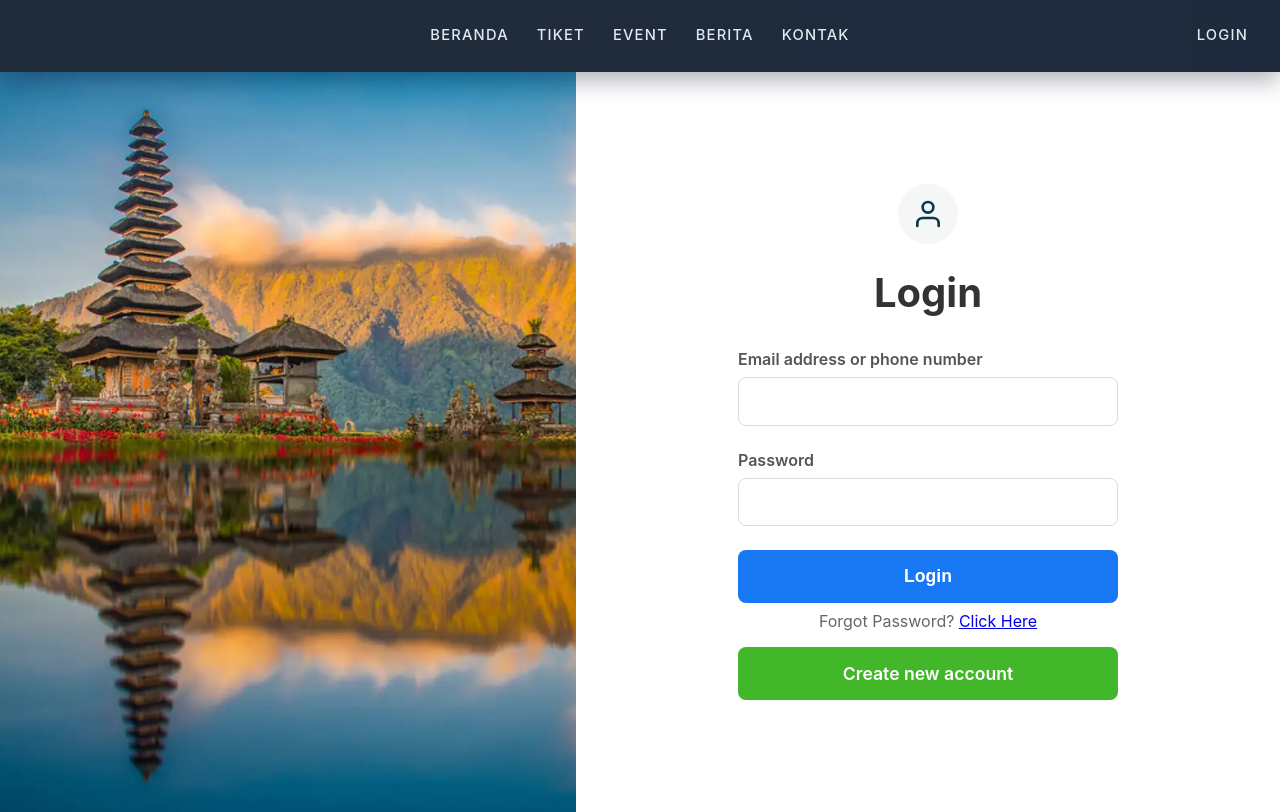
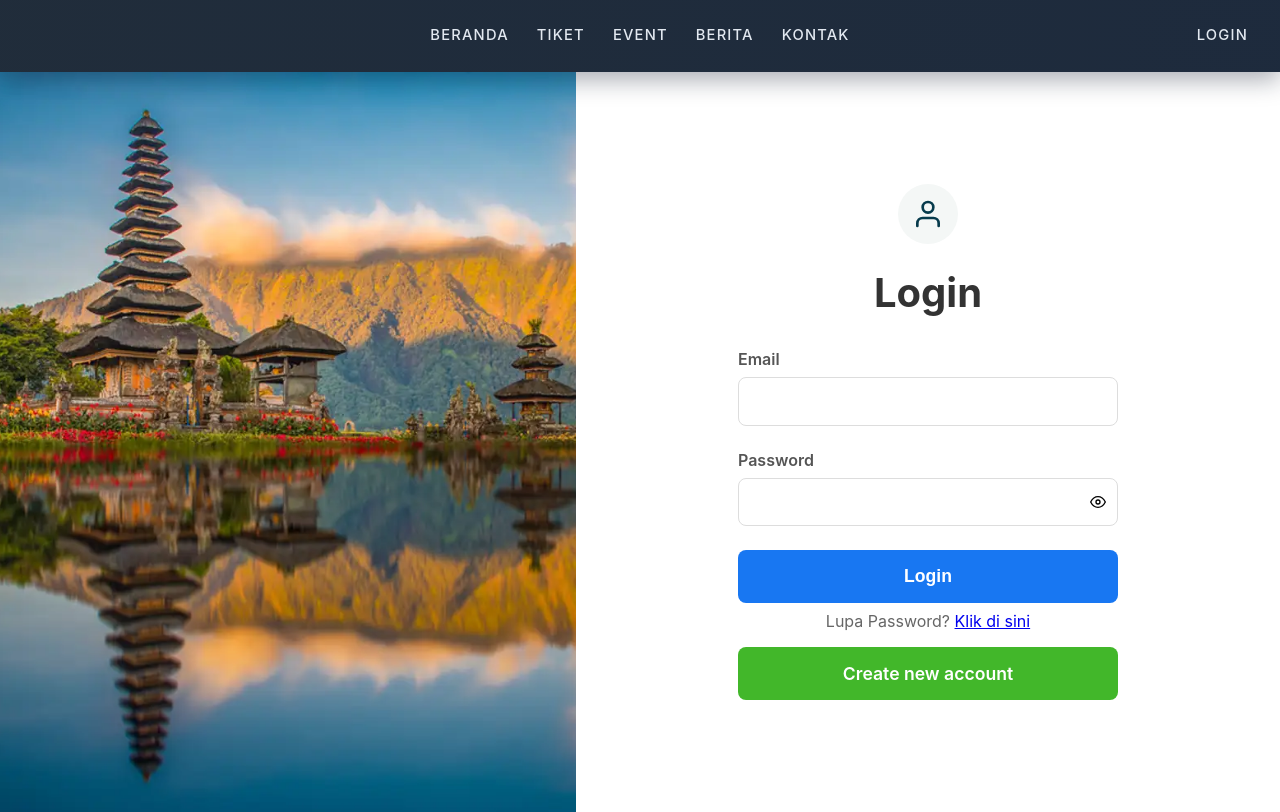
Before and after one commit to ErikZendrato/PBL, a React (Vite) app: page /login in a window 1280 px wide. Built offline with nearby package versions, Linux system fonts and the light colour scheme.

Commit message:
update login

```diff
--- a/src/Pages/Login.jsx
+++ b/src/Pages/Login.jsx
@@ -1,101 +1,157 @@
-import React, { useState } from 'react';
-import { Link, useNavigate } from 'react-router-dom';
-import { useAuth } from '../context/AuthContext.jsx';
-import { FiUser } from 'react-icons/fi'; // Import ikon
-import '../App.css'; // Import styling
+// import React, { useState } from "react";
+// import { Link, useNavigate } from "react-router-dom";
+// import { useAuth } from "../context/AuthContext.jsx";
+// import { FiUser, FiEye, FiEyeOff } from "react-icons/fi";
+// import axios from "axios";
+// import "../App.css";
+// import baturImage from "../assets/batur.jpg";
 
-// Import gambar dari assets
-// Pastikan path ini benar!
-import baturImage from '../assets/batur.jpg';
+// function Login() {
+//   const [email, setEmail] = useState("");
+//   const [password, setPassword] = useState("");
+//   const [showPassword, setShowPassword] = useState(false);
+
+//   const { login } = useAuth();
+//   const navigate = useNavigate();
+
+//   const handleSubmit = async (event) => {
+//     event.preventDefault();
+
+//     try {
+//       const res = await axios.post("http://localhost:8000/api/login", {
+//         email,
+//         password,
+//       });
+
+//       // Pass the actual user object to the context so `user.nama` is available
+//       login(res.data.user);
+
+//       navigate("/");
+//     } catch (error) {
+//       alert("Login gagal: email atau password salah");
+//     }
+//   };
+
+//   return (
+//     <div className="auth-page-container">
+//       <div className="auth-content-box">
+//         <div className="auth-image-side" style={{ backgroundImage: `url(${baturImage})` }} />
+
+//         <div className="auth-form-side">
+//           <form className="auth-form" onSubmit={handleSubmit}>
+//             <div className="auth-icon">
+//               <FiUser />
+//             </div>
+//             <h2>Login</h2>
+
+//             <div className="auth-input-group">
+//               <label>Email</label>
+//               <input type="email" className="auth-input" value={email} onChange={(e) => setEmail(e.target.value)} required />
+//             </div>
+
+//             <div className="auth-input-group" style={{ position: "relative" }}>
+//               <label>Password</label>
+//               <input type={showPassword ? "text" : "password"} className="auth-input" value={password} onChange={(e) => setPassword(e.target.value)} required />
+
+//               <span
+//                 onClick={() => setShowPassword(!showPassword)}
+//                 style={{
+//                   position: "absolute",
+//                   right: "12px",
+//                   top: "44px",
+//                   cursor: "pointer",
+//                 }}
+//               >
+//                 {showPassword ? <FiEyeOff /> : <FiEye />}
+//               </span>
+//             </div>
+
+//             <button type="submit" className="auth-button-primary blue">
+//               Login
+//             </button>
+
+//             <div className="auth-link-text">
+//               Lupa Password? <Link to="/reset-password">Klik di sini</Link>
+//             </div>
+
+//             <div className="auth-link-text">
+//               <Link to="/register" className="auth-link-button green">
+//                 Create new account
+//               </Link>
+//             </div>
+//           </form>
+//         </div>
+//       </div>
+//     </div>
+//   );
+// }
+
+// export default Login;
+
+//==================================================================================================
+
+import React, { useState } from "react";
+import { Link, useNavigate } from "react-router-dom";
+import { useAuth } from "../context/AuthContext.jsx";
+import { FiUser, FiEye, FiEyeOff } from "react-icons/fi";
+import axios from "axios";
+import "../App.css";
+import baturImage from "../assets/batur.jpg";
 
 function Login() {
-  const [email, setEmail] = useState('');
-  const [password, setPassword] = useState('');
+  const [email, setEmail] = useState("");
+  const [password, setPassword] = useState("");
+  const [showPassword, setShowPassword] = useState(false);
+
   const { login } = useAuth();
   const navigate = useNavigate();
 
-  const handleSubmit = (event) => {
+  const handleSubmit = async (event) => {
     event.preventDefault();
-    // Simulasi login
-    // Di aplikasi nyata, Anda akan fetch ke API di sini
-    console.log('Mencoba login dengan:', { email, password });
 
-    // Kita buat data pengguna palsu untuk demo
-    const userData = { email: email, name: 'Pendaki' };
-    login(userData); // Panggil fungsi login dari context
+    try {
+      const res = await axios.post("http://localhost:8000/api/login", {
+        email,
+        password,
+      });
 
-    navigate('/profil'); // Arahkan ke profil setelah login
+      // Kirim data user DAN token ke context
+      login(res.data.user, res.data.token);
+
+      navigate("/");
+    } catch (error) {
+      alert("Login gagal: email atau password salah");
+    }
   };
 
   return (
     <div className="auth-page-container">
       <div className="auth-content-box">
-
-        {/* ======================= */}
-        {/* Sisi Gambar (Kiri)    */}
-        {/* ======================= */}
-        <div
-          className="auth-image-side"
-          // Kita gunakan style inline untuk mengatur gambar
-          style={{ backgroundImage: `url(${baturImage})` }}
-        >
-          {/* Sisi ini sengaja dibiarkan kosong untuk menampilkan gambar */}
-        </div>
-
-        {/* ======================= */}
-        {/* Sisi Form (Kanan)    */}
-        {/* ======================= */}
+        <div className="auth-image-side" style={{ backgroundImage: `url(${baturImage})` }} />
         <div className="auth-form-side">
-          {/* Ini adalah bagian form yang hilang */}
           <form className="auth-form" onSubmit={handleSubmit}>
-            <div className="auth-icon">
-              <FiUser />
+            <div className="auth-icon"><FiUser /></div>
+            <h2>Login</h2>
+            <div className="auth-input-group">
+              <label>Email</label>
+              <input type="email" className="auth-input" value={email} onChange={(e) => setEmail(e.target.value)} required />
             </div>
-            <h2>Login</h2>
-
-            <div className="auth-input-group">
-              <label htmlFor="email">Email address or phone number</label>
-              <input
-                id="email"
-                type="email"
-                className="auth-input"
-                value={email}
-                onChange={(e) => setEmail(e.target.value)}
-                required
-              />
+            <div className="auth-input-group" style={{ position: "relative" }}>
+              <label>Password</label>
+              <input type={showPassword ? "text" : "password"} className="auth-input" value={password} onChange={(e) => setPassword(e.target.value)} required />
+              <span onClick={() => setShowPassword(!showPassword)} style={{ position: "absolute", right: "12px", top: "44px", cursor: "pointer" }}>
+                {showPassword ? <FiEyeOff /> : <FiEye />}
+              </span>
             </div>
-
-            <div className="auth-input-group">
-              <label htmlFor="password">Password</label>
-              <input
-                id="password"
-                type="password"
-                className="auth-input"
-                value={password}
-                onChange={(e) => setPassword(e.target.value)}
-                required
-              />
-            </div>
-
-            <button type="submit" className="auth-button-primary blue">
-              Login
-            </button>
-
+            <button type="submit" className="auth-button-primary blue">Login</button>
+            <div className="auth-link-text">Lupa Password? <Link to="/reset-password">Klik di sini</Link></div>
             <div className="auth-link-text">
-              Forgot Password? <Link to="/reset-password">Click Here</Link>
-              {/* Link ini akan mengarah ke halaman Register */}
-              <Link to="/register" className="auth-link-button green">
-                Create new account
-              </Link>
+              <Link to="/register" className="auth-link-button green">Create new account</Link>
             </div>
           </form>
         </div>
-        {/* Akhir dari auth-form-side */}
-
       </div>
-      {/* Akhir dari auth-content-box */}
     </div>
-    /* Akhir dari auth-page-container */
   );
 }
 
```
